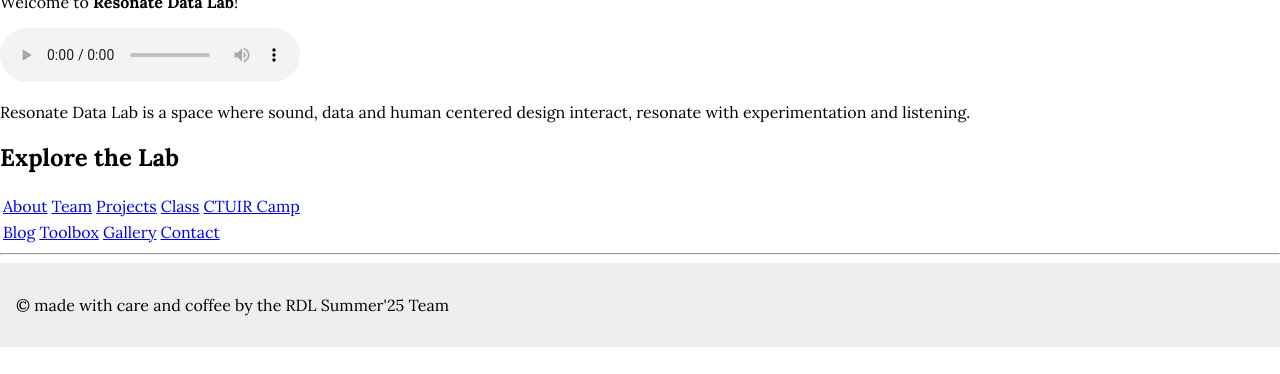
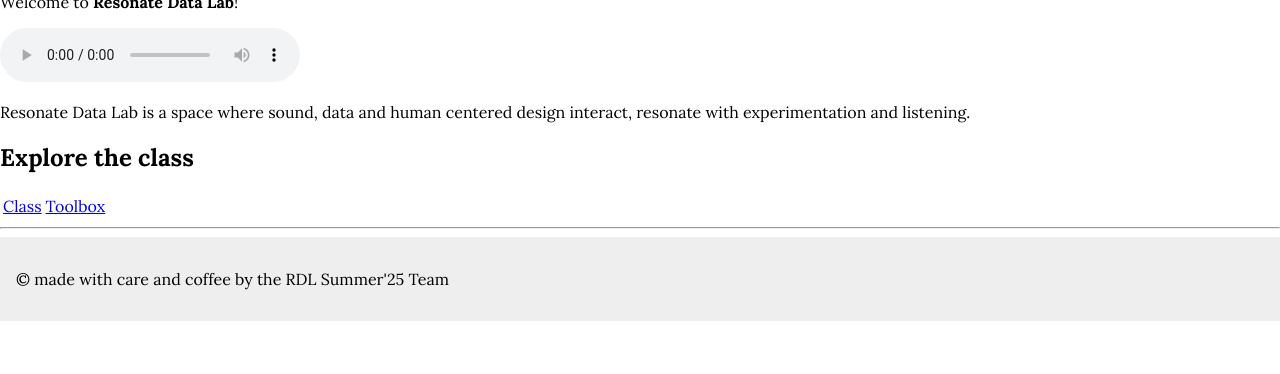
Before and after one commit to a421loop/Resonate-Data-Lab-Website-STRUCTURE, a Jekyll site: the page built from index.md, in a window 1280 px wide, cut to the strip 526-900 px from the top of the page. Built offline with Jekyll 4.4.1, drawn with Linux system fonts in a browser that asks for light colours.

Commit message:
Update index.md

```diff
--- a/index.md
+++ b/index.md
@@ -15,10 +15,8 @@ Welcome to **Resonate Data Lab**!
 
 Resonate Data Lab is a space where sound, data and human centered design interact, resonate with experimentation and listening.
 
-## Explore the Lab
+## Explore the class
 
-[About](/about) | [Team](/team) | [Projects](/projects) | [Class](/class) | [CTUIR Camp](/ctuir-camp)
-
-[Blog](/blog) | [Toolbox](/toolbox) | [Gallery](/gallery) | [Contact](/contact)
+[Class](/class) |[Toolbox](/toolbox)
 
 ---
```
